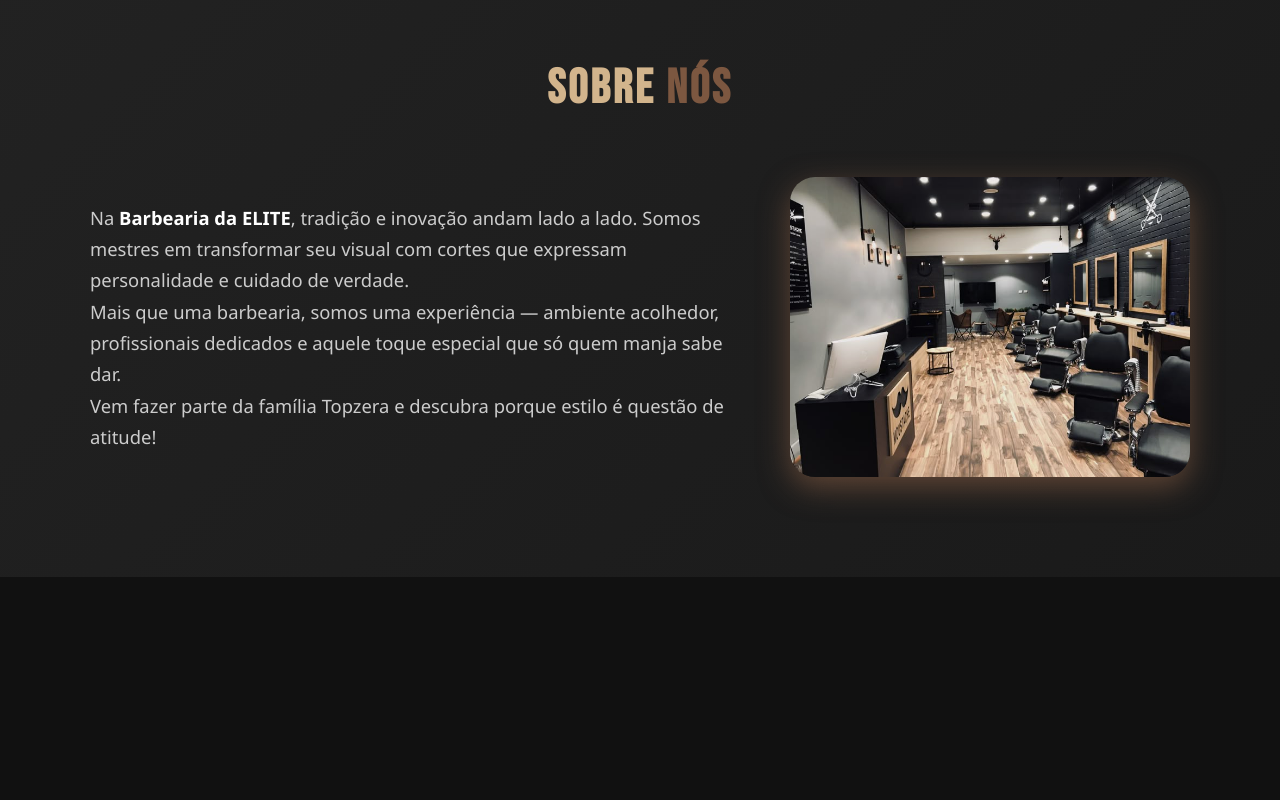
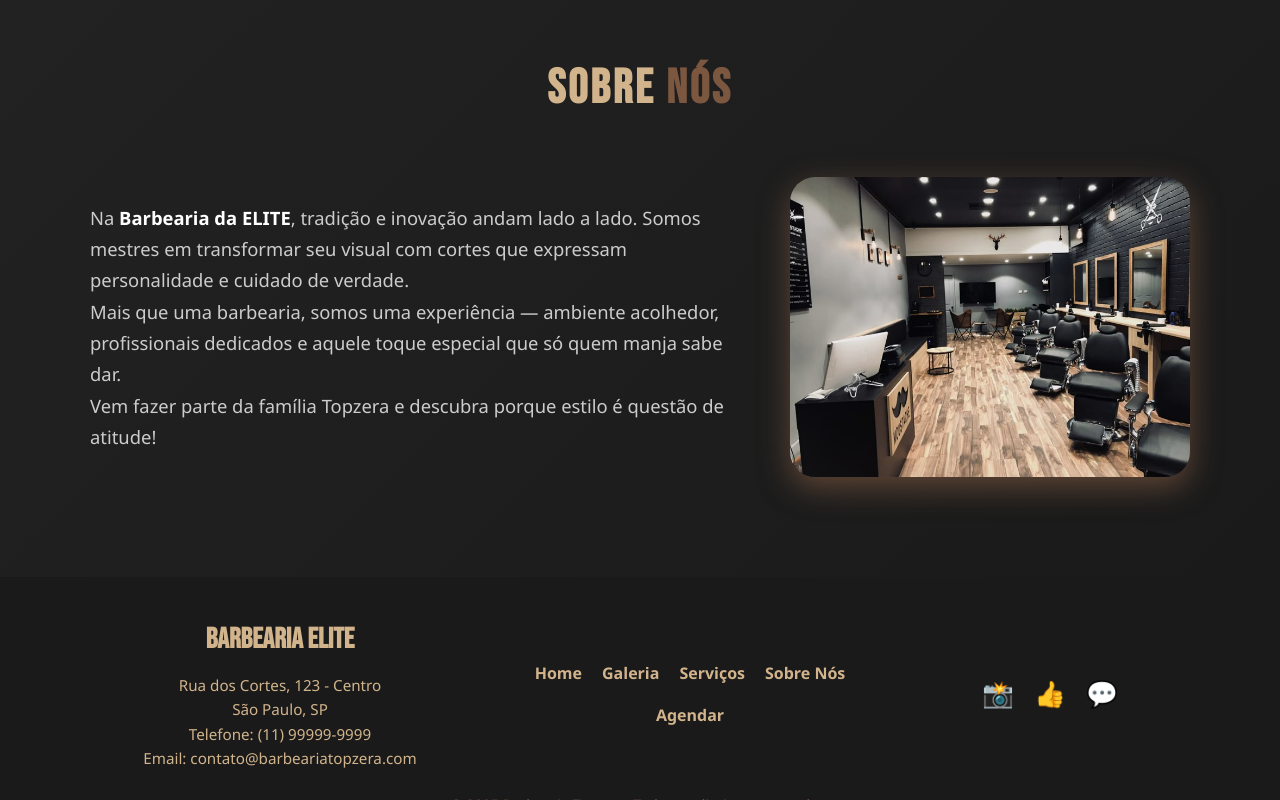
Before and after one commit to 200285202/BARBEARIA, a plain HTML site: page index.html in a window 1280 px wide. Shown: the part 2000-2800 px from the top of the page. Before the commit the page ends 2577 px from the top, so only its background shows below. Drawn offline with Linux system fonts and the light colour scheme.

Commit message:
Update index.html

```diff
--- a/index.html
+++ b/index.html
@@ -3,7 +3,7 @@
 <head>
   <meta charset="UTF-8" />
   <meta name="viewport" content="width=device-width, initial-scale=1.0" />
-  <title>Barbearia Topzera</title>
+  <title>Barbearia Elite</title>
  <link href="https://fonts.googleapis.com/css2?family=Bebas+Neue&display=swap" rel="stylesheet">
 
 
@@ -410,6 +410,128 @@
 
 
 
+
+ .footer {
+    background-color: #1a1a1a;
+    color: #d2b48c;
+    padding: 40px 20px 20px;
+    font-family: 'Segoe UI', sans-serif;
+    text-align: center;
+  }
+
+  .footer-container {
+    max-width: 1100px;
+    margin: 0 auto;
+    display: flex;
+    flex-wrap: wrap;
+    justify-content: space-between;
+    gap: 30px;
+    align-items: center;
+  }
+
+  .footer-info {
+    flex: 1 1 250px;
+    font-size: 0.95rem;
+    line-height: 1.6;
+  }
+
+  .footer-info h3 {
+    font-family: 'Bebas Neue', sans-serif;
+    font-size: 1.8rem;
+    margin-bottom: 10px;
+  }
+
+  .footer-links {
+    flex: 1 1 250px;
+    display: flex;
+    gap: 20px;
+    justify-content: center;
+    flex-wrap: wrap;
+  }
+
+  .footer-links a {
+    color: #d2b48c;
+    text-decoration: none;
+    font-weight: bold;
+    transition: color 0.3s;
+    font-size: 1rem;
+  }
+
+  .footer-links a:hover {
+    color: #fff;
+  }
+
+  .footer-social {
+    flex: 1 1 150px;
+    display: flex;
+    gap: 20px;
+    justify-content: center;
+    font-size: 1.6rem;
+  }
+
+  .footer-social a {
+    color: #d2b48c;
+    transition: color 0.3s;
+    text-decoration: none;
+  }
+
+  .footer-social a:hover {
+    color: #fff;
+  }
+
+  .footer-copy {
+    margin-top: 25px;
+    font-size: 0.9rem;
+    color: #7c5740;
+  }
+
+  /* Mobile */
+  @media (max-width: 768px) {
+    .footer-container {
+      flex-direction: column;
+      gap: 15px;
+    }
+    .footer-info, .footer-links, .footer-social {
+      flex: none;
+      width: 100%;
+      justify-content: center;
+    }
+    .footer-links {
+      gap: 10px;
+    }
+  }
+
+
+
+  .whatsapp-float {
+  position: fixed;
+  width: 60px;
+  height: 60px;
+  bottom: 30px;
+  right: 30px;
+  background-color: #25d366; /* Verde clássico do Whats */
+  border-radius: 50%;
+  box-shadow: 0 4px 10px rgba(0,0,0,0.3);
+  display: flex;
+  align-items: center;
+  justify-content: center;
+  z-index: 1100;
+  cursor: pointer;
+  transition: background-color 0.3s, transform 0.3s;
+}
+
+.whatsapp-float img {
+  width: 32px;
+  height: 32px;
+  filter: drop-shadow(0 1px 1px rgba(0,0,0,0.1));
+}
+
+.whatsapp-float:hover {
+  background-color: #1ebe57;
+  transform: scale(1.1);
+}
+
+
   </style>
 </head>
 <body>
@@ -562,5 +684,34 @@
 
 
 
+<footer class="footer">
+  <div class="footer-container">
+    <div class="footer-info">
+      <h3>Barbearia Elite</h3>
+      <p>Rua dos Cortes, 123 - Centro<br>São Paulo, SP</p>
+      <p>Telefone: (11) 99999-9999<br>Email: contato@barbeariatopzera.com</p>
+    </div>
+
+    <div class="footer-links">
+      <a href="#home">Home</a>
+      <a href="#galeria">Galeria</a>
+      <a href="#servicos">Serviços</a>
+      <a href="#sobre-nos">Sobre Nós</a>
+      <a href="#agendar">Agendar</a>
+    </div>
+
+    <div class="footer-social">
+      <a href="#" aria-label="Instagram" target="_blank" rel="noopener noreferrer">📸</a>
+      <a href="#" aria-label="Facebook" target="_blank" rel="noopener noreferrer">👍</a>
+      <a href="#" aria-label="WhatsApp" target="_blank" rel="noopener noreferrer">💬</a>
+    </div>
+  </div>
+  <p class="footer-copy">© 2025 Barbearia Topzera. Todos os direitos reservados.</p>
+</footer>
+
+<a href="https://wa.me/5511999999999" target="_blank" rel="noopener noreferrer" class="whatsapp-float" aria-label="WhatsApp">
+  <img src="https://upload.wikimedia.org/wikipedia/commons/6/6b/WhatsApp.svg" alt="WhatsApp" />
+</a>
+
 </body>
 </html>
```
